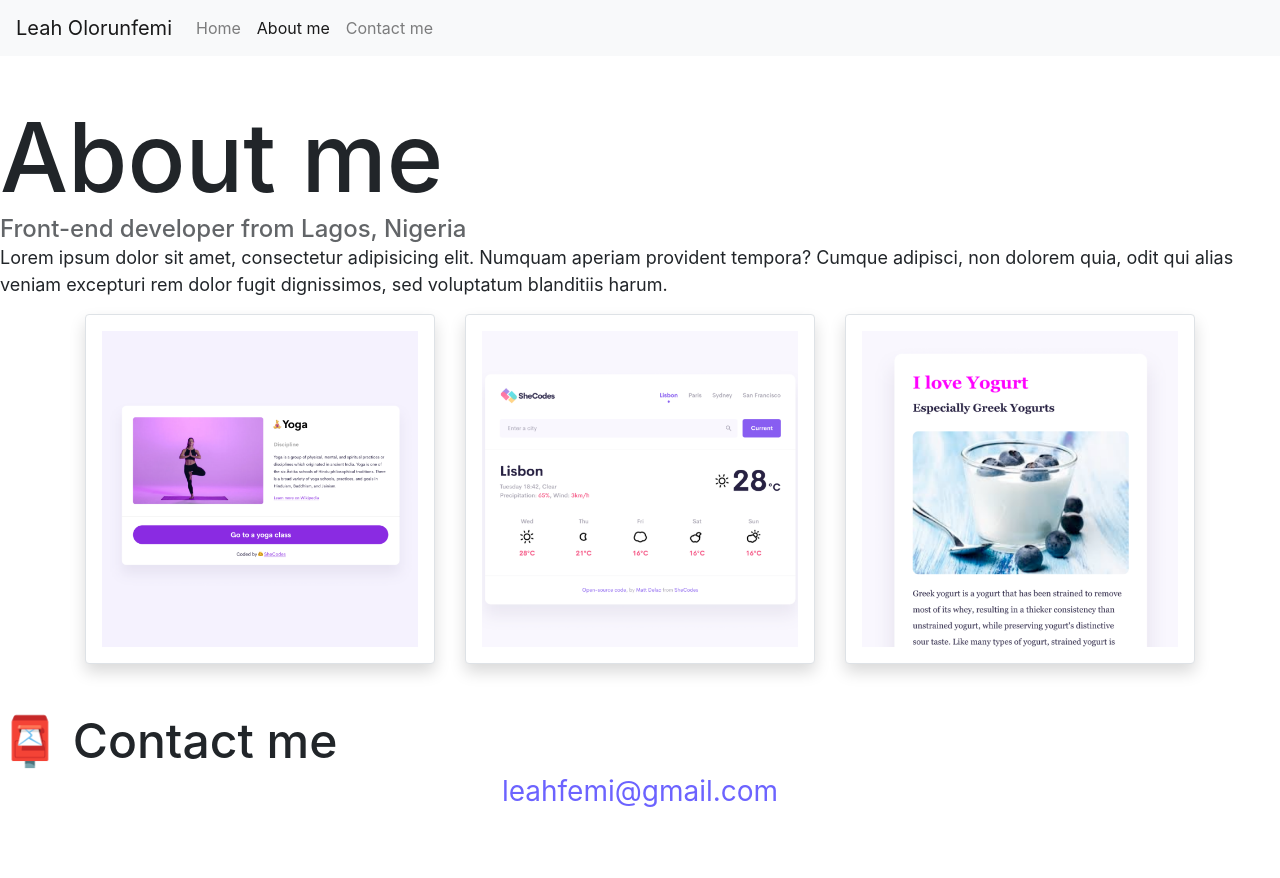
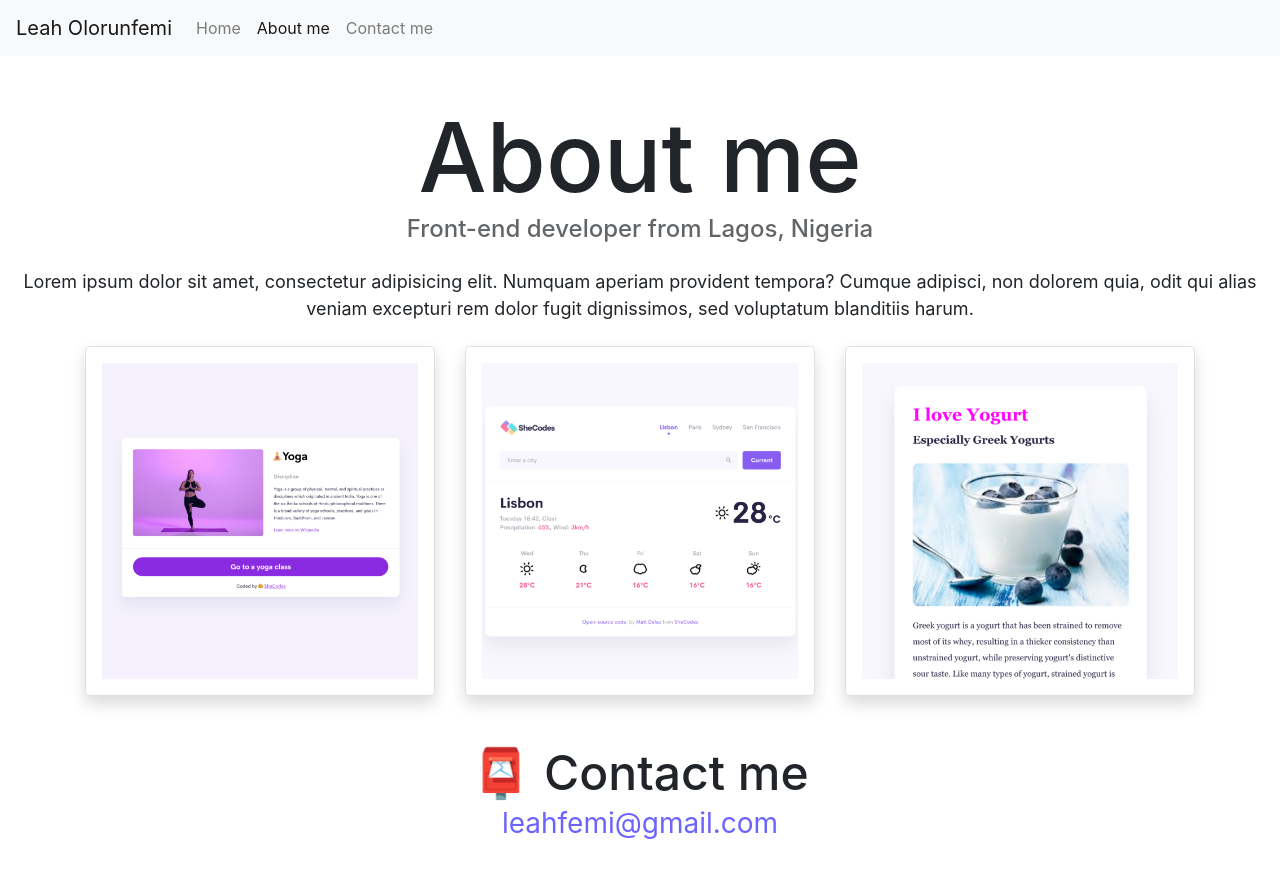
Before and after one commit to Leah-Olorunfemi/Responsive-practice, a plain HTML site: page about.html in a window 1280 px wide. After the commit the page ends 844 px from the top, so only its background shows below. Drawn offline with nearby package versions, Linux system fonts and the light colour scheme.

Commit message:
Updated all html files and style sheet.
-Renamed navbar elements in index.hml
-Made some adjustments to the navbar. Added destinations to the "href" component of the links.
-Added some classes to the about.html
-Adjusted the body bottom margin in style sheet.

```diff
--- a/about.html
+++ b/about.html
@@ -45,10 +45,10 @@
         </nav>
     </div>
     <!-- <a href="index.html" class="homepage-link">Back to homepage</a> -->
-    <h1 class="about-me">About me</h1>
-    <h3>Front-end developer from Lagos, Nigeria</h3>
+    <h1 class="about-me text-center">About me</h1>
+    <h3 class="text-center mb-4">Front-end developer from Lagos, Nigeria</h3>
 
-    <div class="para-about">
+    <div class="para-about text-center mb-4">
         <p class="plain-paragraphs about-paragraph">
             Lorem ipsum dolor sit amet, consectetur adipisicing elit. Numquam aperiam provident tempora? Cumque
             adipisci, non dolorem quia, odit qui alias veniam excepturi rem dolor fugit dignissimos, sed voluptatum
@@ -72,7 +72,7 @@
         </div>
     </div>
     <div id="contact">
-        <h2>📮 Contact me</h2>
+        <h2 class="text-center">📮 Contact me</h2>
         <a href="mailto:leahfemi@gmail.com" class="email-link">leahfemi@gmail.com</a>
     </div>
 </body>
--- a/style/style.css
+++ b/style/style.css
@@ -5,7 +5,7 @@
 }
 
 body {
-  margin: 100px auto;
+  margin: 100px auto 0px;
   /* max-width: 800px; */
 }
 
```
Also changed, not shown: index.html (+5 -7 lines).
